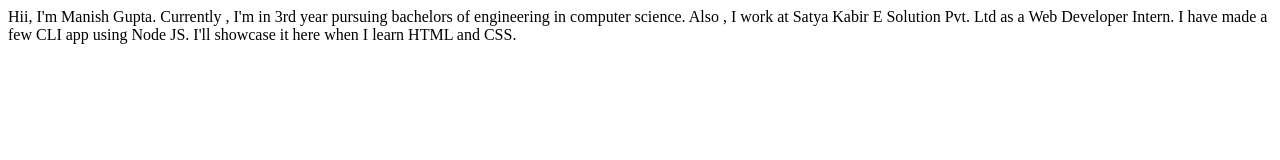
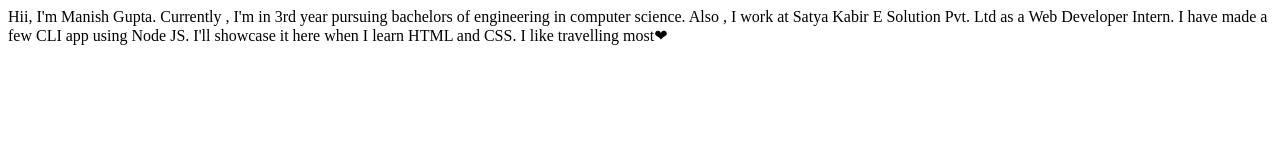
Before and after one commit to manishgupta416/my-portfolio-site, a plain HTML site: page index.html in a window 1280 px wide. Drawn offline with Linux system fonts and the light colour scheme.

Commit message:
added some detail about myself

```diff
--- a/index.html
+++ b/index.html
@@ -13,5 +13,7 @@
 
     I have made a few CLI app using Node JS.
     I'll showcase it here when I learn HTML and CSS.
+
+    I like travelling most❤
 </body>
 </html>
```
